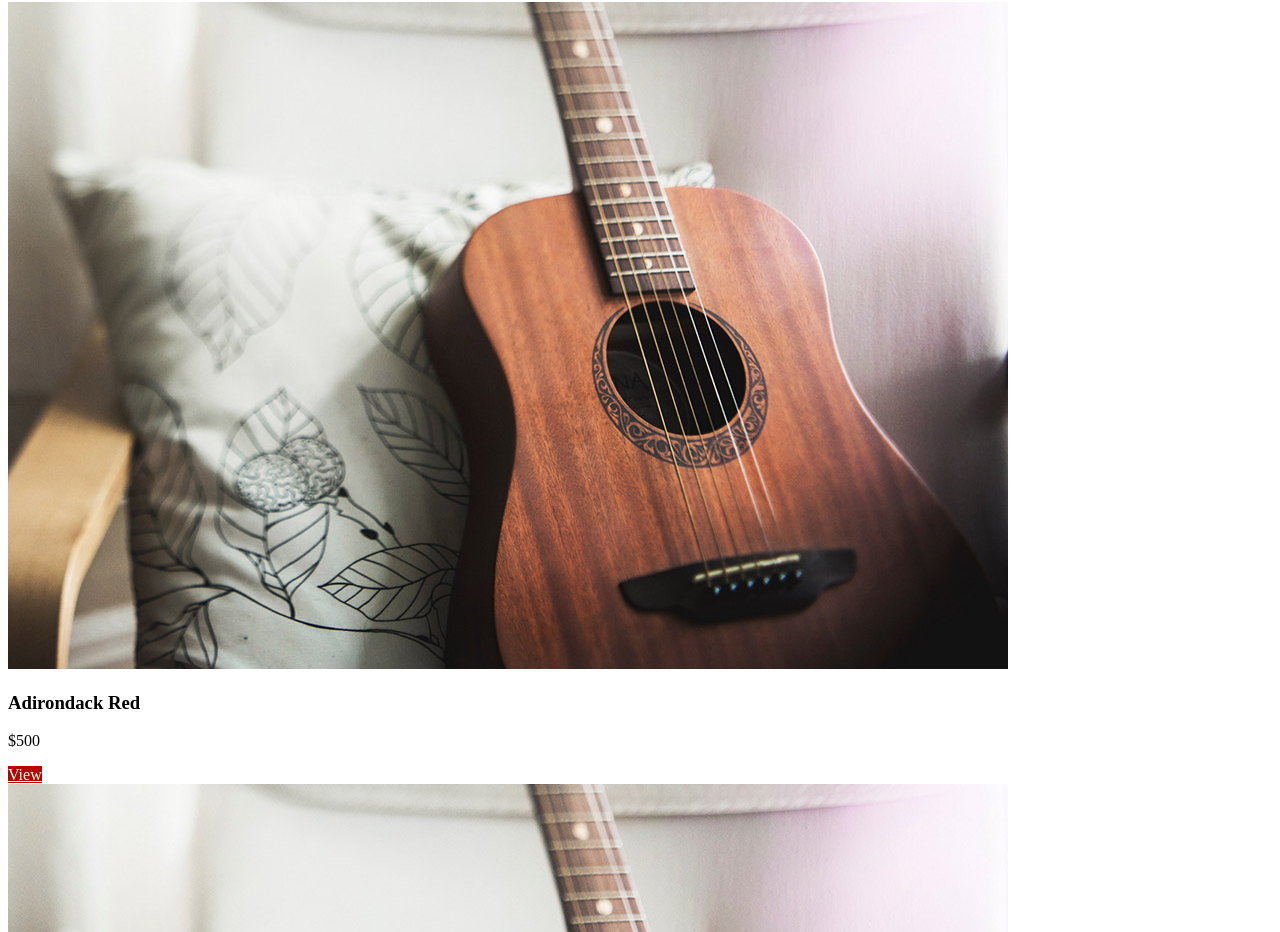
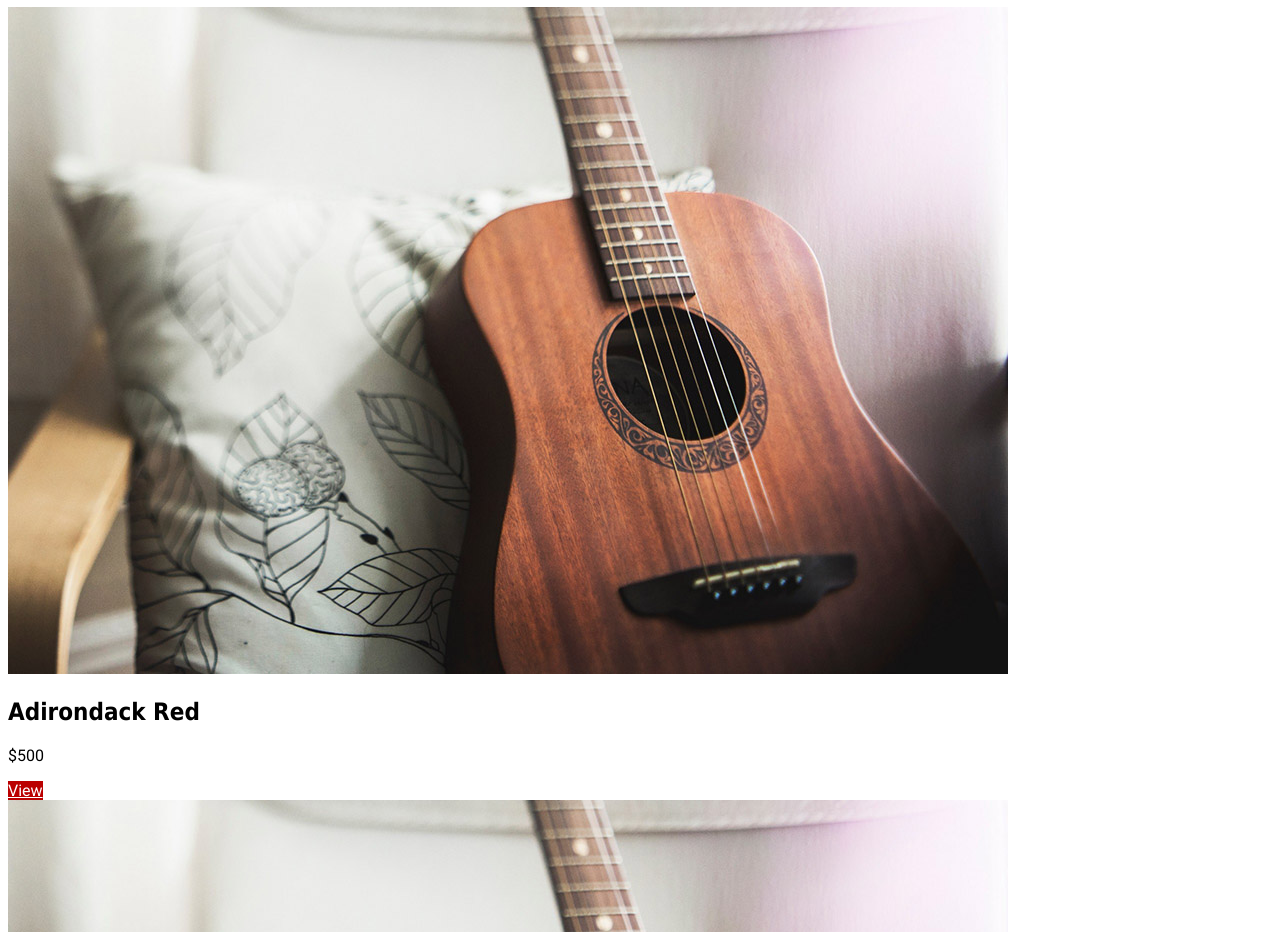
Before and after one commit to MariuszRozycki/guitar-shop, a plain HTML site: page guitars.html in a window 1280 px wide. Shown: the part 174-1106 px from the top of the page. Drawn offline with Linux system fonts and the light colour scheme; a web font is replaced by a local one.

Commit message:
Add fonts to website

```diff
--- a/css/style.css
+++ b/css/style.css
@@ -1,3 +1,20 @@
+@import url('https://fonts.googleapis.com/css2?family=Roboto:ital,wght@0,300;0,400;0,700;1,300;1,400;1,700&display=swap');
+
+@font-face {
+  font-family: 'Boots And Spurs';
+  src: url('../fonts/BootsAndSpurs.ttf') format('truetype');
+}
+
+body {
+  font-family: 'Roboto', sans-serif;
+}
+
+h1,
+h2,
+.logo {
+  font-family: 'Boots And Spurs', 'Tahoma';
+}
+
 header,
 footer {
   background-color: #202020;
--- a/guitars.html
+++ b/guitars.html
@@ -12,7 +12,7 @@
 <body>
 
   <header>
-    <a href="index.html">Guitar Kings</a>
+    <a href="index.html" class="logo">Guitar Kings</a>
     <nav>
       <ul>
         <li><a href="index.html">Home</a></li>
@@ -24,76 +24,76 @@
 
   <main>
     <h1>Guitars</h1>
-    <section>
+    <section class="product-list">
       <div>
         <img src="images/product.jpg" alt="Adirondack Red" />
-        <h3>Adirondack Red</h3>
+        <h2>Adirondack Red</h2>
         <p>$500</p>
         <a href="guitars/adirondack-red.html" class="cta">View</a>
       </div>
       <div>
         <img src="images/product.jpg" alt="Adirondack Red" />
-        <h3>Adirondack Red</h3>
+        <h2>Adirondack Red</h2>
         <p><del>$500</del>$400</p>
         <a href="guitars/adirondack-red.html" class="cta-sale">On sale</a>
       </div>
       <div>
         <img src="images/product.jpg" alt="Adirondack Red" />
-        <h3>Adirondack Red</h3>
+        <h2>Adirondack Red</h2>
         <p>$500</p>
         <a href="guitars/adirondack-red.html" class="cta">View</a>
       </div>
       <div>
         <img src="images/product.jpg" alt="Adirondack Red" />
-        <h3>Adirondack Red</h3>
+        <h2>Adirondack Red</h2>
         <p>$500</p>
         <a href="guitars/adirondack-red.html" class="cta">View</a>
       </div>
       <div>
         <img src="images/product.jpg" alt="Adirondack Red" />
-        <h3>Adirondack Red</h3>
+        <h2>Adirondack Red</h2>
         <p>$500</p>
         <a href="guitars/adirondack-red.html" class="cta">View</a>
       </div>
       <div>
         <img src="images/product.jpg" alt="Adirondack Red" />
-        <h3>Adirondack Red</h3>
+        <h2>Adirondack Red</h2>
         <p>$500</p>
         <a href="guitars/adirondack-red.html" class="cta">View</a>
       </div>
       <div>
         <img src="images/product.jpg" alt="Adirondack Red" />
-        <h3>Adirondack Red</h3>
+        <h2>Adirondack Red</h2>
         <p>$500</p>
         <a href="guitars/adirondack-red.html" class="cta">View</a>
       </div>
       <div>
         <img src="images/product.jpg" alt="Adirondack Red" />
-        <h3>Adirondack Red</h3>
+        <h2>Adirondack Red</h2>
         <p>$500</p>
         <a href="guitars/adirondack-red.html" class="cta">View</a>
       </div>
       <div>
         <img src="images/product.jpg" alt="Adirondack Red" />
-        <h3>Adirondack Red</h3>
+        <h2>Adirondack Red</h2>
         <p>$500</p>
         <a href="guitars/adirondack-red.html" class="cta">View</a>
       </div>
       <div>
         <img src="images/product.jpg" alt="Adirondack Red" />
-        <h3>Adirondack Red</h3>
+        <h2>Adirondack Red</h2>
         <p>$500</p>
         <a href="guitars/adirondack-red.html" class="cta">View</a>
       </div>
       <div>
         <img src="images/product.jpg" alt="Adirondack Red" />
-        <h3>Adirondack Red</h3>
+        <h2>Adirondack Red</h2>
         <p>$500</p>
         <a href="guitars/adirondack-red.html" class="cta">View</a>
       </div>
       <div>
         <img src="images/product.jpg" alt="Adirondack Red" />
-        <h3>Adirondack Red</h3>
+        <h2>Adirondack Red</h2>
         <p>$500</p>
         <a href="guitars/adirondack-red.html" class="cta">View</a>
       </div>
```
Also changed, not shown: contact.html (+1 -1 lines), guitars/adirondack-red.html (+1 -1 lines), index.html (+1 -1 lines), 1 other file.
